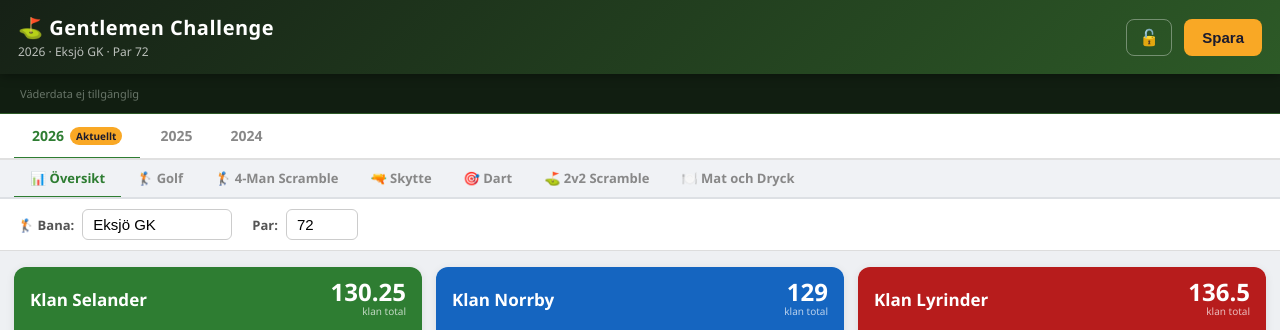
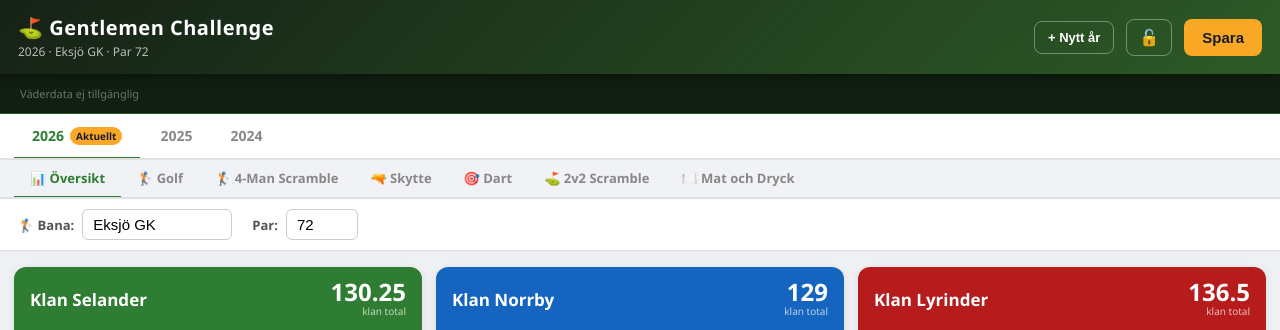
Before and after one commit to TheDejvx/gc-app, a Flask app: page / in a window 1280 px wide. Shown: the top 330 px of the page. Run offline with Flask 3, Linux system fonts and the light colour scheme; data that the repository does not hold is empty.

Commit message:
Move 'Lägg till nytt år' button to header; remove lock prerequisite
Button is always visible in the current-year tab next to the lock toggle.
Removed the condition that required locking before creating a new year.
Multiple years (current + any history) can be unlocked simultaneously.

Co-Authored-By: Claude Sonnet 4.6 <noreply@anthropic.com>

```diff
--- a/templates/index.html
+++ b/templates/index.html
@@ -77,21 +77,21 @@
       padding: 7px 16px;
       letter-spacing: 0.3px;
     }
-    /* ── Ny säsong button ── */
+    /* ── Nytt år button (header) ── */
     #new-year-btn {
-      display: block;
-      margin: 28px auto 0;
-      background: #1565c0;
+      background: transparent;
+      border: 1.5px solid rgba(255,255,255,0.35);
       color: white;
-      border: none;
-      padding: 13px 28px;
-      border-radius: 10px;
-      font-size: 15px;
+      padding: 8px 13px;
+      border-radius: 8px;
+      font-size: 13px;
       font-weight: 700;
       cursor: pointer;
+      flex-shrink: 0;
       transition: background 0.2s;
-    }
-    #new-year-btn:hover { background: #1976d2; }
+      white-space: nowrap;
+    }
+    #new-year-btn:hover { background: rgba(255,255,255,0.12); }
     /* ── History edit inputs ── */
     .hist-inp { width: 64px; padding: 3px 6px; font-size: 13px; border: 1.5px solid #bbb; border-radius: 5px; }
     .hist-lock-btn { background: transparent; border: 1.5px solid #ccc; border-radius: 6px; padding: 3px 8px; cursor: pointer; font-size: 13px; }
@@ -831,6 +831,7 @@
   </div>
   <div class="spacer"></div>
   <span id="save-status"></span>
+  <button id="new-year-btn" onclick="newYear()" title="Lägg till nytt år">+ Nytt år</button>
   <button id="lock-btn" onclick="toggleLock()" title="Lås/lås upp år">🔓</button>
   <button id="save-btn">Spara</button>
 </header>
@@ -861,7 +862,6 @@
     <main>
       <div class="klaner-grid" id="klaner-grid"><!-- rendered by JS --></div>
       <div id="scramble-section"></div>
-      <button id="new-year-btn" onclick="newYear()">Ny säsong →</button>
 
       <div class="results-grid">
         <div class="results-card">
@@ -1184,6 +1184,7 @@ function switchTab(tab) {
   document.getElementById('view-current').style.display = isCurrent ? '' : 'none';
   document.getElementById('view-history').style.display = isCurrent ? 'none' : '';
   document.getElementById('lock-btn').style.display = isCurrent ? '' : 'none';
+  document.getElementById('new-year-btn').style.display = isCurrent ? '' : 'none';
   document.getElementById('save-btn').style.display = (isCurrent && !state.locked) ? '' : 'none';
   document.getElementById('save-status').style.display = (isCurrent && !state.locked) ? '' : 'none';
 
@@ -2581,14 +2582,12 @@ function applyLockUI() {
   const lockBtn = document.getElementById('lock-btn');
   const saveBtn = document.getElementById('save-btn');
   const saveStatus = document.getElementById('save-status');
-  const nyBtn = document.getElementById('new-year-btn');
 
   vc.classList.toggle('year-locked', locked);
   if (banner) banner.style.display = locked ? '' : 'none';
   if (lockBtn) lockBtn.textContent = locked ? '🔒' : '🔓';
   if (saveBtn) saveBtn.style.display = locked ? 'none' : '';
   if (saveStatus) saveStatus.style.display = locked ? 'none' : '';
-  if (nyBtn) nyBtn.style.display = locked ? '' : 'none';
 }
 
 function toggleLock() {
```
